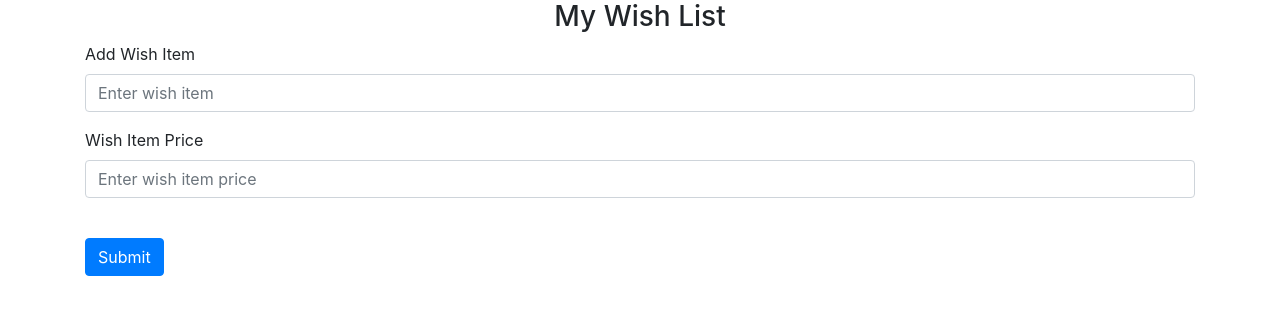
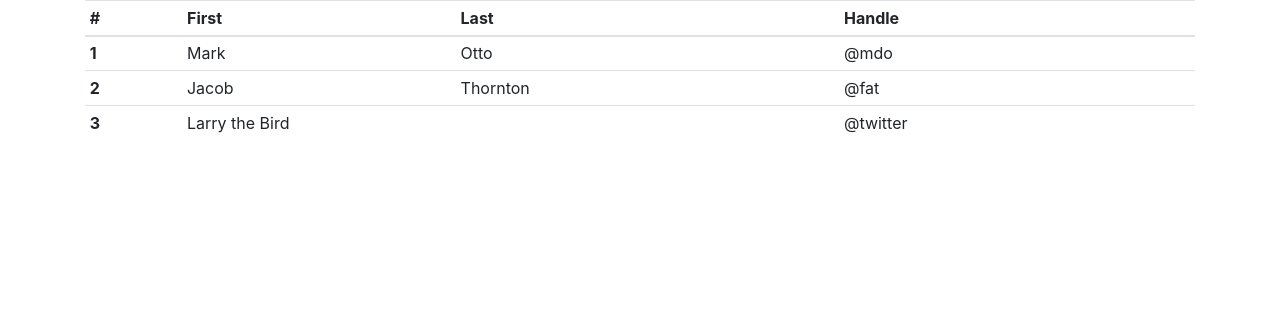
Before and after one commit to yoowon90/unhooked, a Flask app: template website/templates/test.html in a window 1280 px wide. Shown: the part 56-371 px from the top of the page. Run offline with Flask 3, Linux system fonts and the light colour scheme; the template is opened without the code that fills it, so the values that code supplies are empty; some libraries are stand-ins or nearby versions.

Commit message:
Added Test Tab

```diff
--- a/website/templates/base.html
+++ b/website/templates/base.html
@@ -31,6 +31,7 @@
           <a class="nav-item nav-link" id="home" href="/">Home</a>  <!-- 'a' is a link. lead to href -->
           <a class="nav-item nav-link" id="logout" href="/logout">Logout</a>
           <a class="nav-item nav-link" id="wishlist" href="/my-wishlist">Wish List</a>
+          <a class="nav-item nav-link" id="wishlist" href="/test">Test Tab</a>
           {% else %}
           <a class="nav-item nav-link" id="login" href="/login">Login</a>
           <a class="nav-item nav-link" id="signUp" href="/sign-up">Sign Up</a>
--- a/website/templates/test.html
+++ b/website/templates/test.html
@@ -1,31 +1,32 @@
-{% extends "base.html" %} {% block title %}Test Page{% endblock %} {% block
+{% extends "base.html" %} {% block title %}Wish List{% endblock %} {% block
   content %}
-  <!-- now build html for below -->
-  <form method="POST"> <!-- when submit form, send POST request to backend -->
-    <h3 align="center">My Wish List</h3>
-    <div class="form-group"> <!-- form-group & form-control are bootstrap class-->
-      <label for="wish-item">Add Wish Item</label>
-      <!-- must have name bc it is what attribute is called in the backend. id is optional. -->
-      <!-- recommend id and name to be the same -->
-      <input
-        type="wish-item"
-        class="form-control"
-        id="wishItem"
-        name="wishItem"
-        placeholder="Enter wish item"
-      />
-    </div>
-    <div class="form-group">
-      <label for="wish-item-price">Wish Item Price</label>
-      <input
-        type="wish-item-price"
-        class="form-control"
-        id="wishItemPrice"
-        name="wishItem"
-        placeholder="Enter wish item price"
-      />
-    </div>
-    <br /> <!-- separate the button -->
-    <button type="submit" class="btn btn-primary">Submit</button>
-  </form>
-  {% endblock %}
+<table class="table table-sm">
+  <thead>
+    <tr>
+      <th scope="col">#</th>
+      <th scope="col">First</th>
+      <th scope="col">Last</th>
+      <th scope="col">Handle</th>
+    </tr>
+  </thead>
+  <tbody>
+    <tr>
+      <th scope="row">1</th>
+      <td>Mark</td>
+      <td>Otto</td>
+      <td>@mdo</td>
+    </tr>
+    <tr>
+      <th scope="row">2</th>
+      <td>Jacob</td>
+      <td>Thornton</td>
+      <td>@fat</td>
+    </tr>
+    <tr>
+      <th scope="row">3</th>
+      <td colspan="2">Larry the Bird</td>
+      <td>@twitter</td>
+    </tr>
+  </tbody>
+</table>
+{% endblock %}
```
Also changed, not shown: website/views.py (+17 -0 lines).
